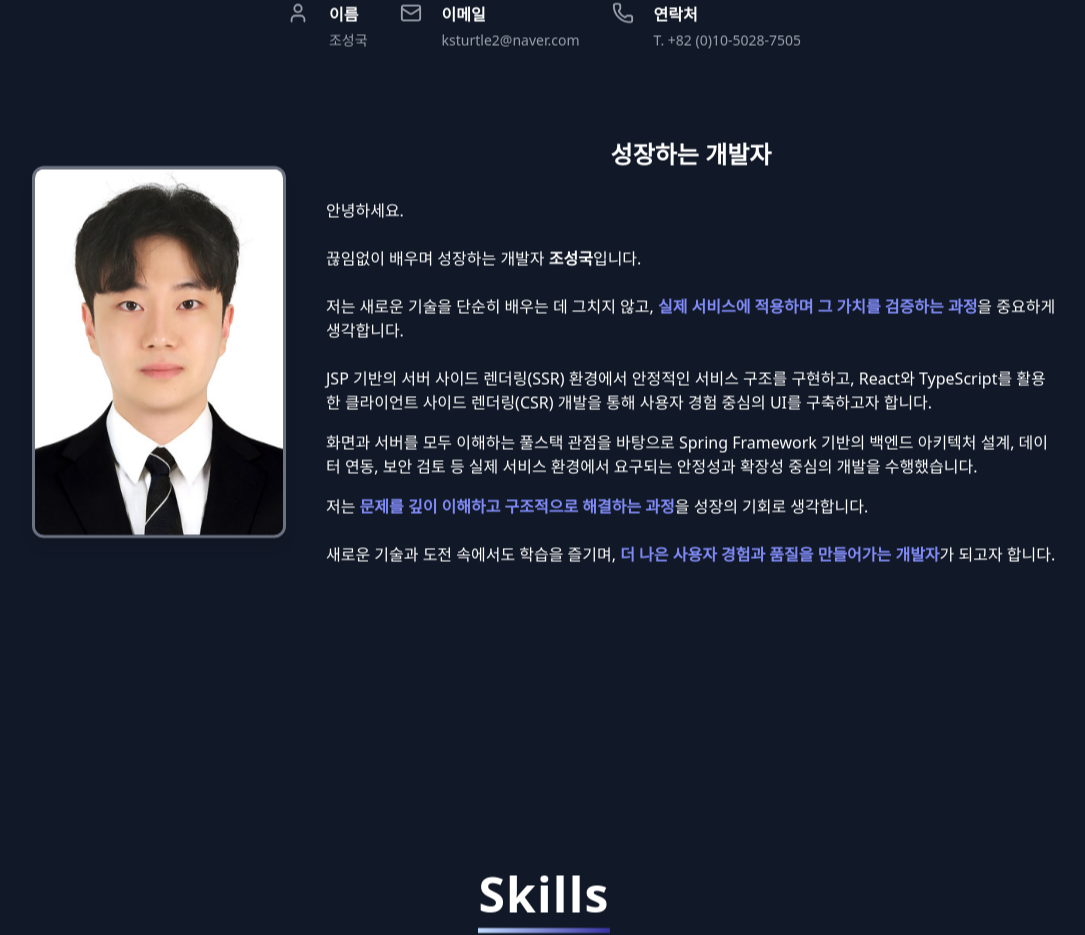
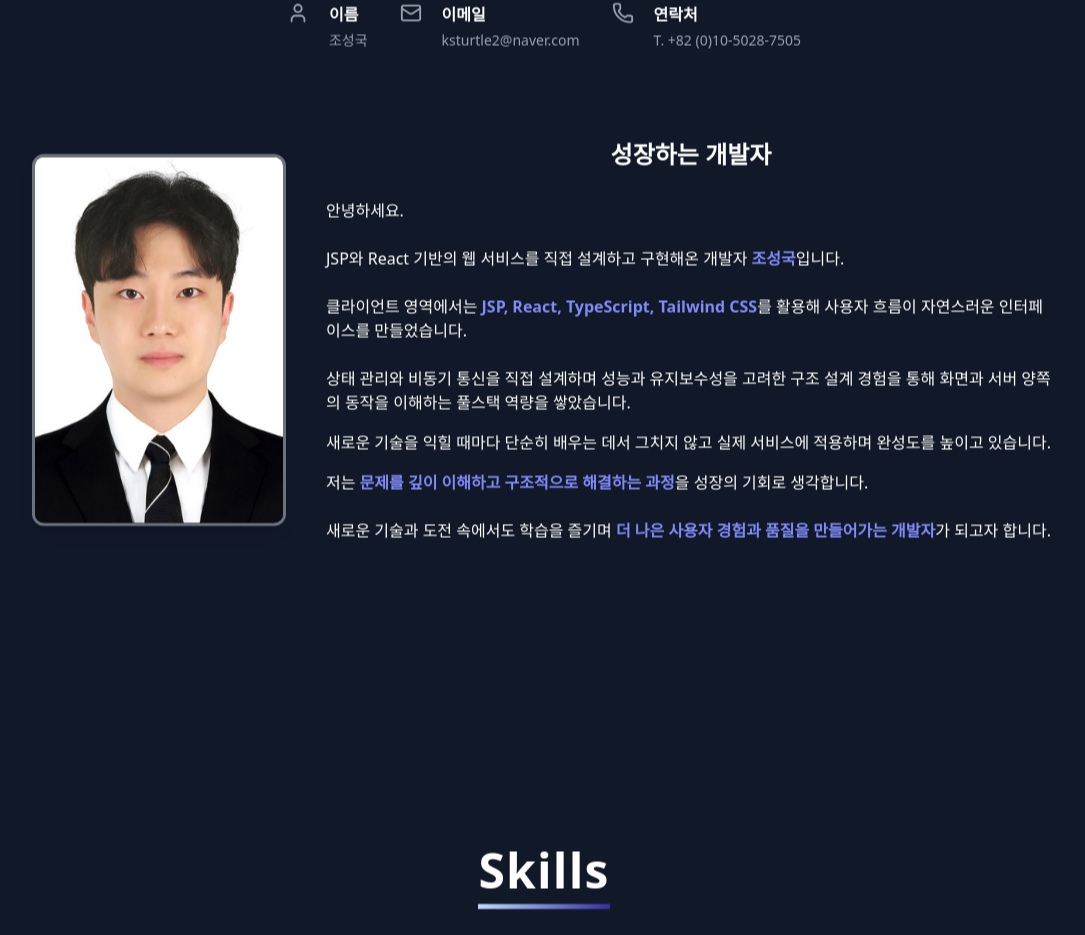
Before and after one commit to castlectry/jo-seongguk-docs, a React (Vite) app in the folder castlectry/: page / in a window 1280 px wide. Shown: the part 1093-2028 px from the top of the page, without its empty margins (96-1181 px from the left). Built offline with nearby package versions, Linux system fonts and the light colour scheme.

Commit message:
refactor: 자기소개 수정

```diff
--- a/castlectry/src/components/about/AboutMe.tsx
+++ b/castlectry/src/components/about/AboutMe.tsx
@@ -35,26 +35,23 @@ export default function AboutMe() {
                     <span className="text-white">
                         안녕하세요.
                         <br/> <br/>
-                        끊임없이 배우며 성장하는 개발자{" "}
-                        <span className="font-semibold">조성국</span>입니다.
+                        JSP와 React 기반의 웹 서비스를 직접 설계하고 구현해온 개발자{" "}
+                        <span className="text-indigo-400 font-semibold">조성국</span>입니다.
                         <br/> <br/>
-                        저는 새로운 기술을 단순히 배우는 데 그치지 않고,{" "}
-                        <span className="text-indigo-400 font-semibold">실제 서비스에 적용하며 그 가치를 검증하는 과정</span>
-                        을 중요하게 생각합니다.
+                        클라이언트 영역에서는{" "}
+                        <span className="text-indigo-400 font-semibold">JSP, React, TypeScript, Tailwind CSS</span>
+                        를 활용해 사용자 흐름이 자연스러운 인터페이스를 만들었습니다.
                         <br/><br/>
-                        JSP 기반의 서버 사이드 렌더링(SSR) 환경에서 안정적인 서비스 구조를 구현하고, React와 TypeScript를 활용한 클라이언트 사이드 렌더링(CSR) 개발을 통해{" "}
-                        사용자 경험 중심의 UI를 구축하고자 합니다.
+                        상태 관리와 비동기 통신을 직접 설계하며 성능과 유지보수성을 고려한 구조 설계 경험을 통해 화면과
+                        서버 양쪽의 동작을 이해하는 풀스택 역량을 쌓았습니다.
                     </span>
 
-                    화면과 서버를 모두 이해하는{" "}
-                    풀스택 관점을 바탕으로 Spring Framework 기반의{" "}
-                    백엔드 아키텍처 설계, 데이터 연동, 보안 검토 등
-                    실제 서비스 환경에서 요구되는 안정성과 확장성 중심의 개발을 수행했습니다.
+                    새로운 기술을 익힐 때마다 단순히 배우는 데서 그치지 않고 실제 서비스에 적용하며 완성도를 높이고 있습니다.
 
                     <span>
                         저는 <span className="text-indigo-400 font-semibold">문제를 깊이 이해하고 구조적으로 해결하는 과정</span>을 성장의 기회로 생각합니다.
                         <br/> <br/>
-                        새로운 기술과 도전 속에서도 학습을 즐기며, {" "}
+                        새로운 기술과 도전 속에서도 학습을 즐기며 {" "}
                         <span className="text-indigo-400 font-semibold">
                           더 나은 사용자 경험과 품질을 만들어가는 개발자
                         </span>
```
